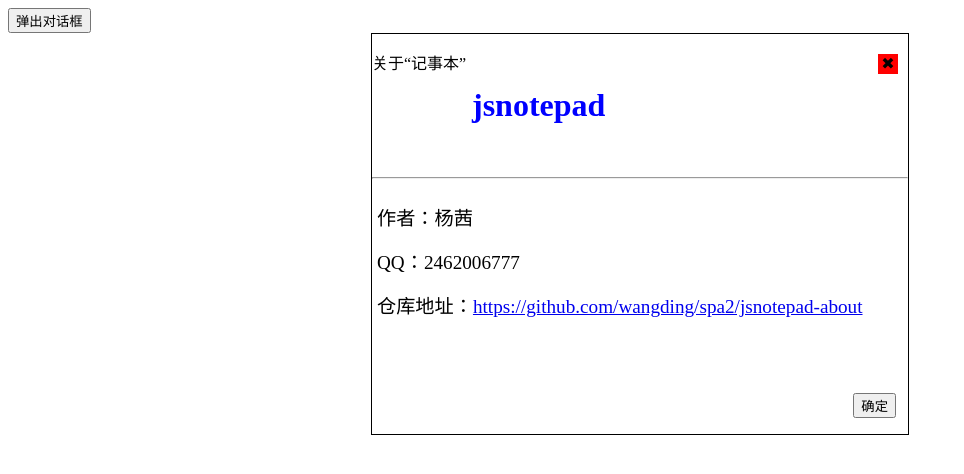
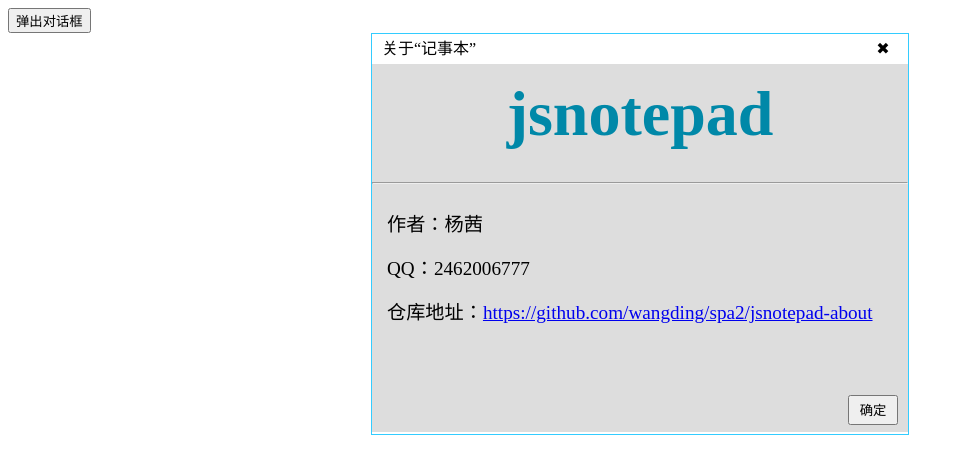
Before and after one commit to yangxi1998/spa2, a website: page jsnotepad-about/index.html in a window 1280 px wide. Both pictures are taken after a click on the button "弹出对话框". Shown: the whole page, without its empty margins (0-964 px from the left). Drawn offline with nearby package versions, Linux system fonts and the light colour scheme.

Commit message:
关于对话框修改样式

```diff
--- a/jsnotepad-about/about.css
+++ b/jsnotepad-about/about.css
@@ -5,28 +5,48 @@
     height: 400px;
     width: 536px;
     margin:0 auto;
-    border:1px solid;
+    border:1px solid #33CCFF;
+    user-select:none;//文本不能被选择 不能被复制
+}
+.notepad-dlg-about .notepad-dlg-titlebar{
+  //background-color:blue;
+  height:30px;
+  width:100%;
 }
 .notepad-dlg-about .title{
   float:left;
+  margin:0;
+  padding:0;
+  line-height:30px;
+  margin-left:10px;
 }
 .notepad-dlg-about .close-btn{
     float:right;
-    background-color:red;
-    margin-top:20px;
+    //background-color:red;
     margin-right:10px;
-    width:20px;
-    height:20px;
+    width:30px;
+    height:30px;
     text-align:center;
+    line-height:30px;
+}
+.notepad-dlg-about .close-btn:hover{
+  background-color:red;
+  cursor:pointer;
 }
 .notepad-dlg-about .main {
+  float:left;
     height: 368px;
+    background-color:#DDDDDD;
+    width:100%;
 }
 .notepad-dlg-about .main .slogan {
-    color: blue;
-    font-size: 2em;
+    color:#0088A8;
+    font-size: 4em;
     line-height: 100px;
-    margin-left:100px;
+    //background-color:red;
+    text-align:center;
+    height:30%;
+    margin:0;
 }
 .notepad-dlg-about .main .app-logo {
     margin: 30px 10px;
@@ -35,15 +55,15 @@
     display: inline-block;
     font-size: 1.2em;
     height: 100px;
-    left: 80px;
     line-height: 25px;
-    margin-left: 5px;
-
+    margin-left: 15px;
+    height:55%;
 }
 
 .notepad-dlg-about .main .btn-ok {
-    bottom: 16px;
-    position: absolute;
-    right: 12px;
+    float:right;
+    margin-right:10px;
+    width:50px;
+    height:30px;
 
 }
--- a/jsnotepad-about/about.js
+++ b/jsnotepad-about/about.js
@@ -1,7 +1,7 @@
 var $dlgAbout = (function() {
     var $dlg=$(''
           + '<div class="notepad-dlg-mask notepad-dlg-about">'
-          + '<div class="dialogbox notepad-dlgbox">'
+          + '<div class="dialogbox notepad-dlgbox">'  /*指定多个class的意思，在HTML的层面上说的话，这样指定的class是同级的。同级的class需要看CSS文件的先后次序，后加载的css会覆盖前面加载的css。写到style的话因为是最后解析的所以是最高的一个优先级*/
           + '<div class="notepad-dlg-titlebar">'
           + '<p class="title">关于“记事本”</p>'
           + '<span class="close-btn">✖</span>'
```
